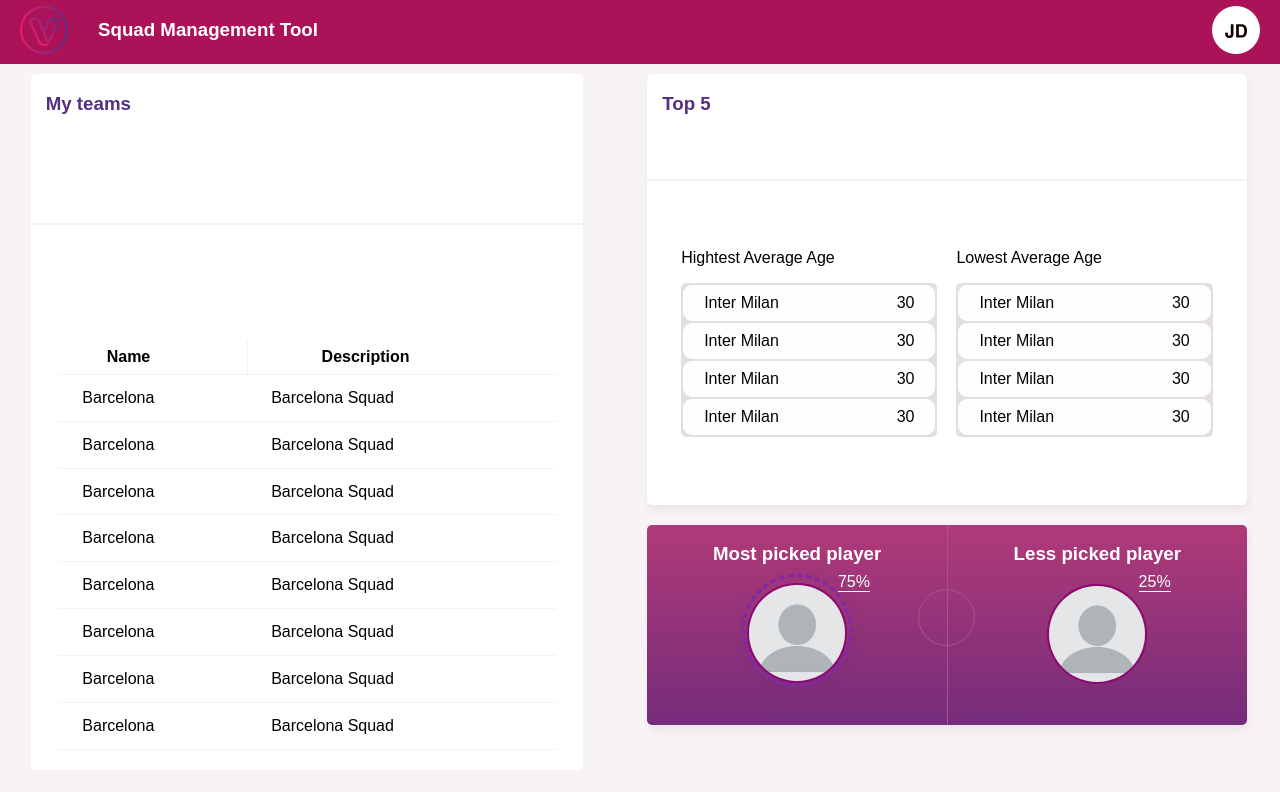
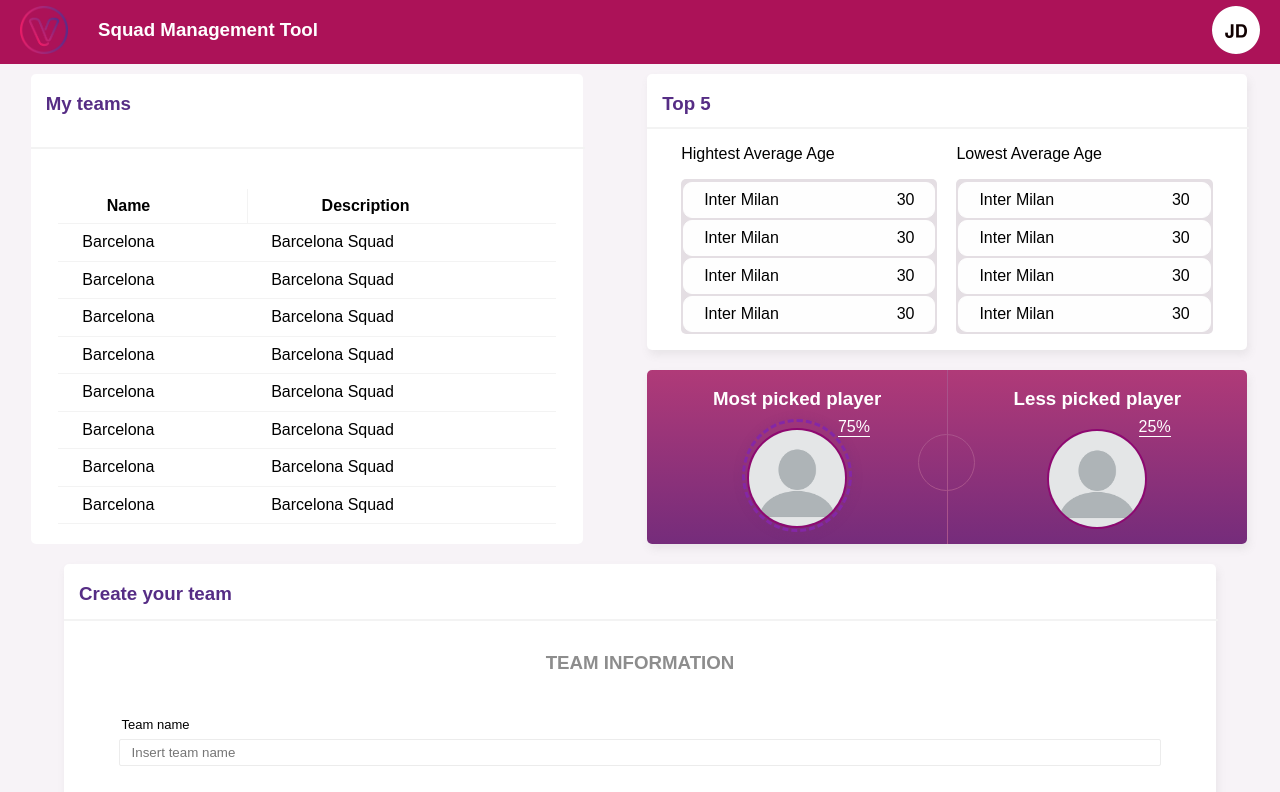
Before and after one commit to andre1828/squad-management-tool, a React (Create React App) app: page / in a window 1280 px wide. Shown: the top 792 px of the page. Built offline with nearby package versions, Linux system fonts and the light colour scheme.

Commit message:
page layout adjustments using grid

```diff
--- a/src/App.css
+++ b/src/App.css
@@ -1,5 +1,11 @@
 html, body, #root, #root>div {
     height: 100%
+}
+
+#root {
+    display: grid;
+    grid-template-areas: "header" "content" "footer";
+    grid-template-rows: auto auto min-content;
 }
 
 body {
```
